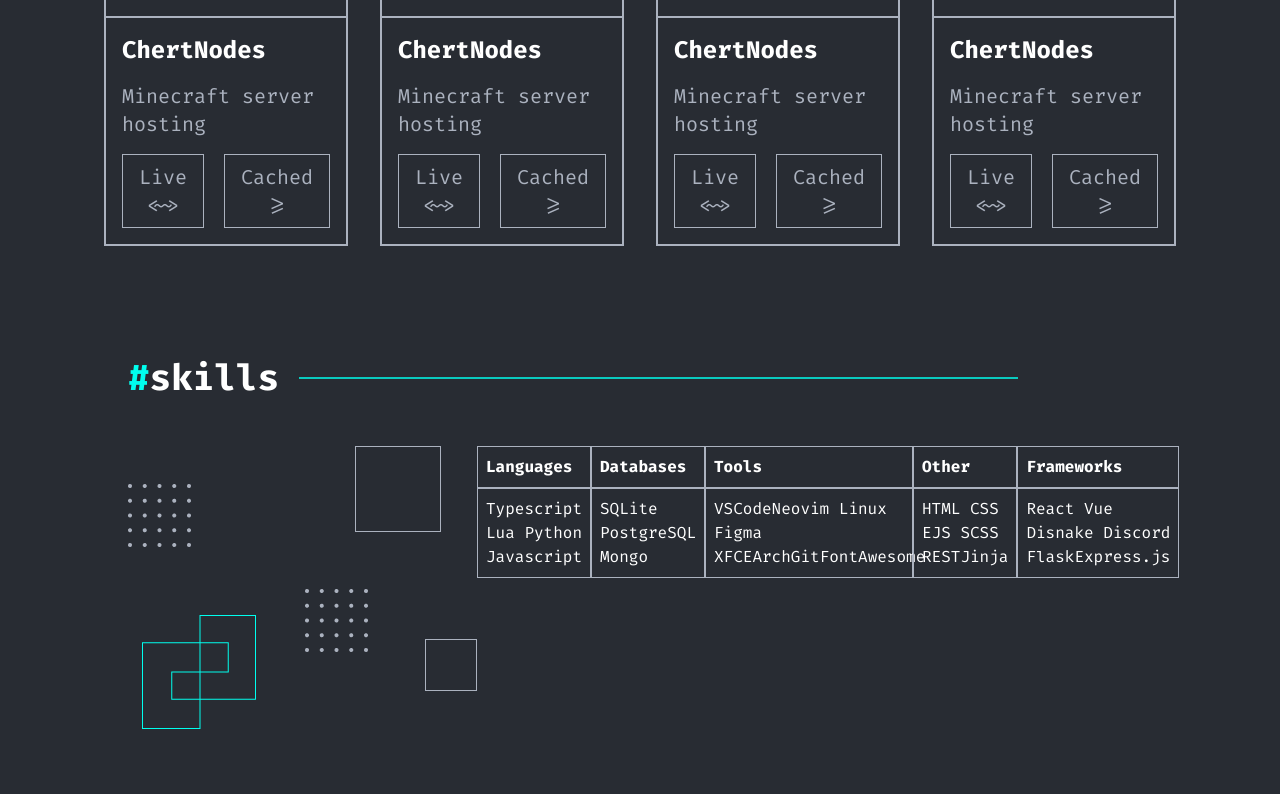
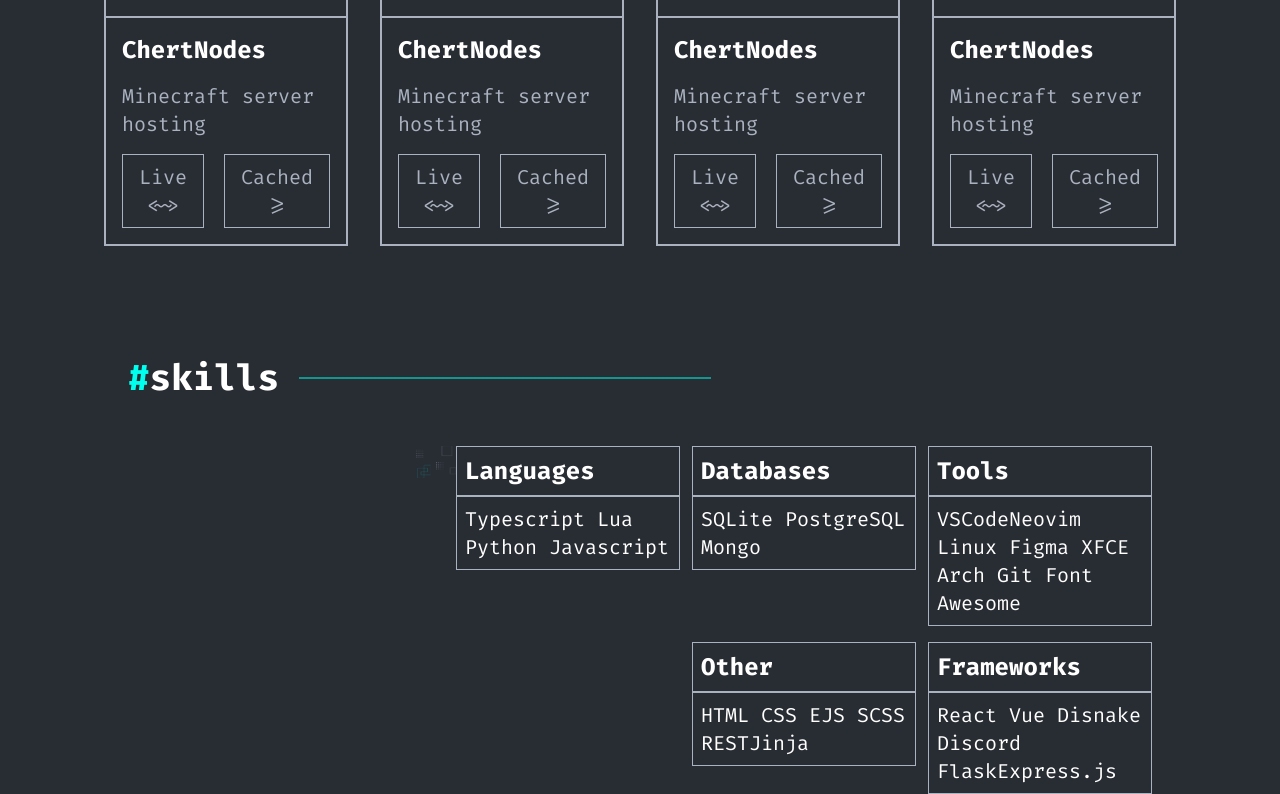
Before and after one commit to PedroSincero/Portfolio, a React (Vite) app: page / in a window 1280 px wide. Shown: the part 1454-2248 px from the top of the page. Before the commit the page ends 2183 px from the top, so only its background shows below. Built offline with nearby package versions, Linux system fonts and the light colour scheme.

Commit message:
finalizando skills

```diff
--- a/src/components/Skills/Skill/index.jsx
+++ b/src/components/Skills/Skill/index.jsx
@@ -1,8 +1,8 @@
 export default function Skill({title, tecnologies }) {
   return (
-    <div className="w-52">
-      <h1 className="border border-secondary font-bold p-2">{title}</h1>
-      <div className="border border-secondary p-2">
+    <div className="w-56">
+      <h1 className="border border-secondary font-bold p-2 text-2xl">{title}</h1>
+      <div className="border border-secondary p-2 text-xl">
         <p>{ ...tecnologies }</p>
       </div>
     </div>
--- a/src/components/Skills/index.jsx
+++ b/src/components/Skills/index.jsx
@@ -7,15 +7,23 @@
     <>
       <div className="hidden lg:flex pb-12">
         <p className='text-4xl font-bold'><span className='text-primary'>#</span>skills</p>
-        <img className=' w-4/5 px-5 pr-20' src={Line} alt="Line" />
+        <img className=' w-2/4 px-5 pr-20' src={Line} alt="Line" />
       </div>
       <div className='flex'>
-      <img src={SkillPhoto} alt="teste" />
-      <Skill title="Languages" tecnologies={['Typescript ', 'Lua ', 'Python ', 'Javascript ']}/>
-      <Skill title="Databases" tecnologies={['SQLite ', 'PostgreSQL ', 'Mongo ']}/>
-      <Skill title="Tools" tecnologies={['VSCode', 'Neovim ', 'Linux ', 'Figma ', 'XFCE', 'Arch', 'Git', 'Font', 'Awesome']}/>
-      <Skill title="Other" tecnologies={['HTML ', 'CSS ', 'EJS ', 'SCSS ', 'REST', 'Jinja']}/>
-      <Skill title="Frameworks" tecnologies={['React ', 'Vue ', 'Disnake ', 'Discord ', 'Flask', 'Express.js']}/>
+        <div className=' w-2/5 ml-72'>
+          <img className=' w-full' src={SkillPhoto} alt="teste" />
+        </div>
+        <div className=' grid grow justify-end content-start'>
+          <div className=' flex flex-row gap-3 pb-4'>
+            <Skill title="Languages" tecnologies={['Typescript ', 'Lua ', 'Python ', 'Javascript ']}/>
+            <Skill title="Databases" tecnologies={['SQLite ', 'PostgreSQL ', 'Mongo ']}/>
+            <Skill title="Tools" tecnologies={['VSCode', 'Neovim ', 'Linux ', 'Figma ', 'XFCE ', 'Arch ', 'Git ', 'Font ', 'Awesome ']}/>
+          </div>
+        <div className=' flex justify-end gap-3'>
+          <Skill title="Other" tecnologies={['HTML ', 'CSS ', 'EJS ', 'SCSS ', 'REST', 'Jinja']}/>
+          <Skill title="Frameworks" tecnologies={['React ', 'Vue ', 'Disnake ', 'Discord ', 'Flask', 'Express.js']}/>
+        </div>
+        </div>
       </div>
     </>
   )
```
Also changed, not shown: src/assets/Line7.png (added).
